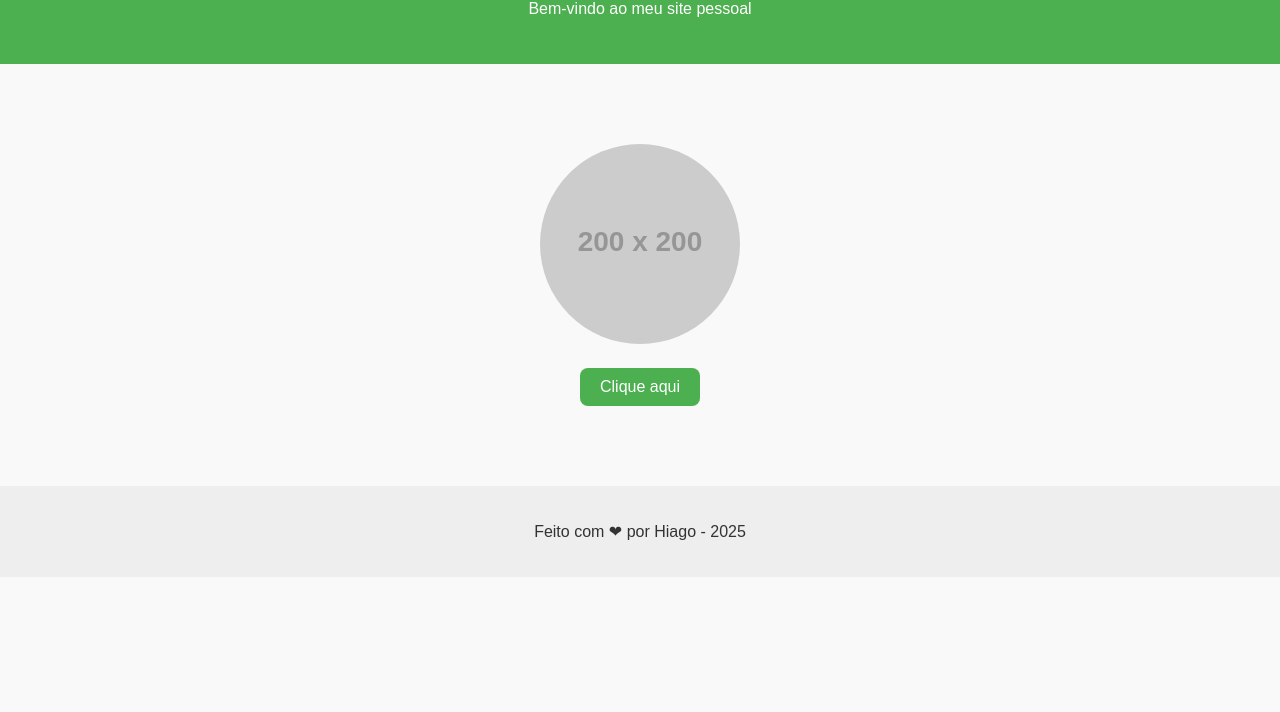
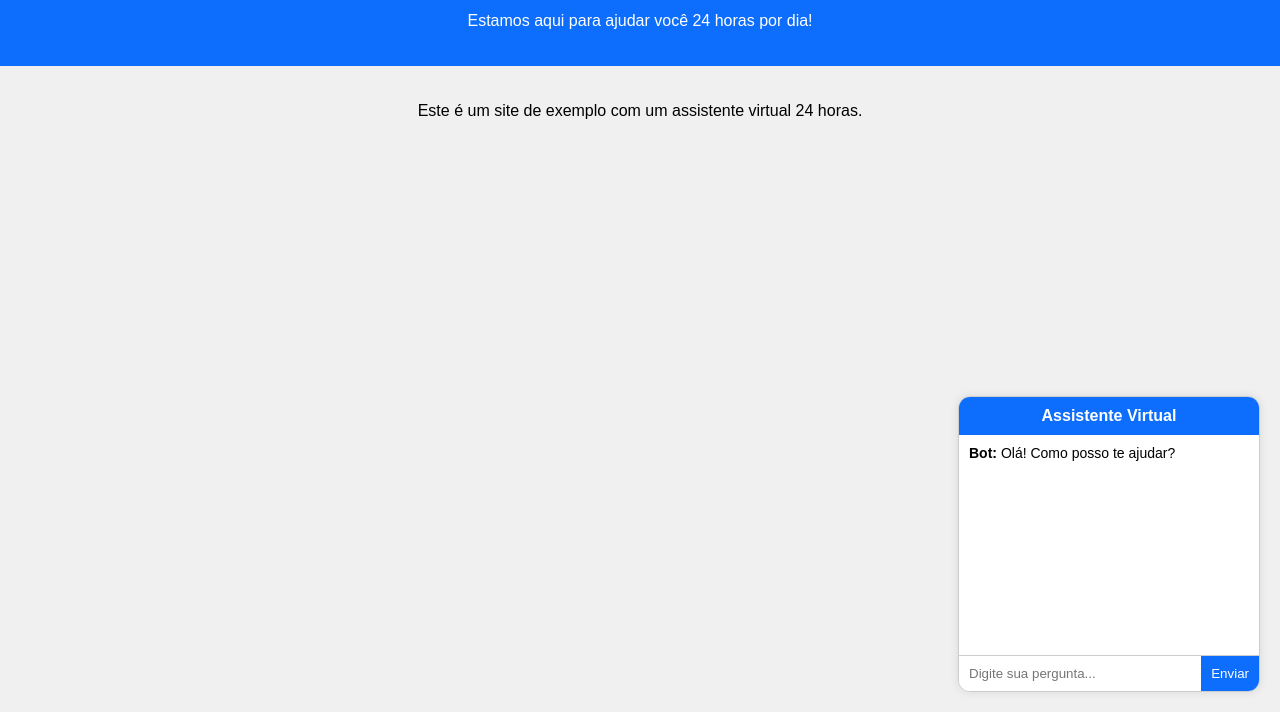
Before and after one commit to hiagojpg/meu-site, a plain HTML site: page index.html in a window 1280 px wide. Shown: the part 88-800 px from the top of the page. Drawn offline with Linux system fonts and the light colour scheme; placeholder pictures from the web are drawn by us.

Commit message:
Update index.html

```diff
--- a/index.html
+++ b/index.html
@@ -1,78 +1,128 @@
 <!DOCTYPE html>
-<html lang="pt-br">
+<html lang="pt-BR">
 <head>
-  <meta charset="UTF-8">
-  <title>Meu Site Pessoal</title>
+  <meta charset="UTF-8" />
+  <meta name="viewport" content="width=device-width, initial-scale=1.0"/>
+  <title>Meu Site com Assistente 24h</title>
   <style>
     body {
       font-family: Arial, sans-serif;
-      background-color: #f9f9f9;
-      margin: 0;
-      padding: 0;
+      margin: 0; padding: 0;
+      background: #f0f0f0;
+    }
+
+    header {
+      background: #0d6efd;
+      color: white;
+      padding: 20px;
       text-align: center;
     }
 
-    header {
-      background-color: #4CAF50;
-      color: white;
-      padding: 30px 0;
+    .conteudo {
+      padding: 20px;
+      text-align: center;
     }
 
-    header h1 {
-      margin: 0;
-      font-size: 36px;
+    /* Chatbot */
+    .chatbot {
+      position: fixed;
+      bottom: 20px;
+      right: 20px;
+      width: 300px;
+      background: white;
+      border: 1px solid #ccc;
+      border-radius: 12px;
+      box-shadow: 0 0 10px rgba(0,0,0,0.1);
+      overflow: hidden;
     }
 
-    section {
-      padding: 40px 20px;
+    .chat-header {
+      background: #0d6efd;
+      color: white;
+      padding: 10px;
+      text-align: center;
+      font-weight: bold;
     }
 
-    section img {
-      width: 200px;
-      border-radius: 100px;
-      margin-top: 20px;
+    .chat-body {
+      height: 200px;
+      overflow-y: auto;
+      padding: 10px;
+      font-size: 14px;
     }
 
-    button {
-      margin-top: 20px;
-      padding: 10px 20px;
-      font-size: 16px;
-      background-color: #4CAF50;
+    .chat-input {
+      display: flex;
+      border-top: 1px solid #ccc;
+    }
+
+    .chat-input input {
+      flex: 1;
+      padding: 10px;
+      border: none;
+      outline: none;
+    }
+
+    .chat-input button {
+      background: #0d6efd;
       color: white;
       border: none;
-      border-radius: 8px;
+      padding: 10px;
       cursor: pointer;
-    }
-
-    footer {
-      background-color: #eee;
-      color: #333;
-      padding: 20px;
-      margin-top: 40px;
     }
   </style>
 </head>
 <body>
+
   <header>
-    <h1>ajudas sobre informaticas</h1>
-    <p>Bem-vindo ao meu site pessoal</p>
+    <h1>Bem-vindo ao Meu Site</h1>
+    <p>Estamos aqui para ajudar você 24 horas por dia!</p>
   </header>
 
-  <section>
-    <h2></h2>
-    <p></p>
-    <img src="https://via.placeholder.com/200" alt="Minha Foto">
-    <br>
-    <button onclick="alert('Obrigado por visitar meu site!')">Clique aqui</button>
-  </section>
+  <div class="conteudo">
+    <p>Este é um site de exemplo com um assistente virtual 24 horas.</p>
+  </div>
 
-  <footer>
-    <p>Feito com ❤ por Hiago - 2025</p>
-  </footer>
-  </section>
-<script type="text/javascript">
-  ...
-</script>
+  <div class="chatbot">
+    <div class="chat-header">Assistente Virtual</div>
+    <div class="chat-body" id="chat-body">
+      <div><strong>Bot:</strong> Olá! Como posso te ajudar?</div>
+    </div>
+    <div class="chat-input">
+      <input type="text" id="user-input" placeholder="Digite sua pergunta..." />
+      <button onclick="responder()">Enviar</button>
+    </div>
+  </div>
 
+  <script>
+    function responder() {
+      const input = document.getElementById("user-input");
+      const chatBody = document.getElementById("chat-body");
+      const userMsg = input.value;
+
+      if (userMsg.trim() === "") return;
+
+      // Mostra mensagem do usuário
+      chatBody.innerHTML += <div><strong>Você:</strong> ${userMsg}</div>;
+
+      // Resposta automática simples
+      let resposta = "Desculpe, ainda estou aprendendo.";
+
+      if (userMsg.toLowerCase().includes("oi") || userMsg.toLowerCase().includes("olá")) {
+        resposta = "Olá! Como posso ajudar você hoje?";
+      } else if (userMsg.toLowerCase().includes("horário")) {
+        resposta = "Estamos disponíveis 24 horas por dia!";
+      } else if (userMsg.toLowerCase().includes("ajuda")) {
+        resposta = "Claro! Me diga com o que você precisa de ajuda.";
+      }
+
+      setTimeout(() => {
+        chatBody.innerHTML += <div><strong>Bot:</strong> ${resposta}</div>;
+        chatBody.scrollTop = chatBody.scrollHeight;
+      }, 500);
+
+      input.value = "";
+    }
+  </script>
 </body>
 </html>
```
